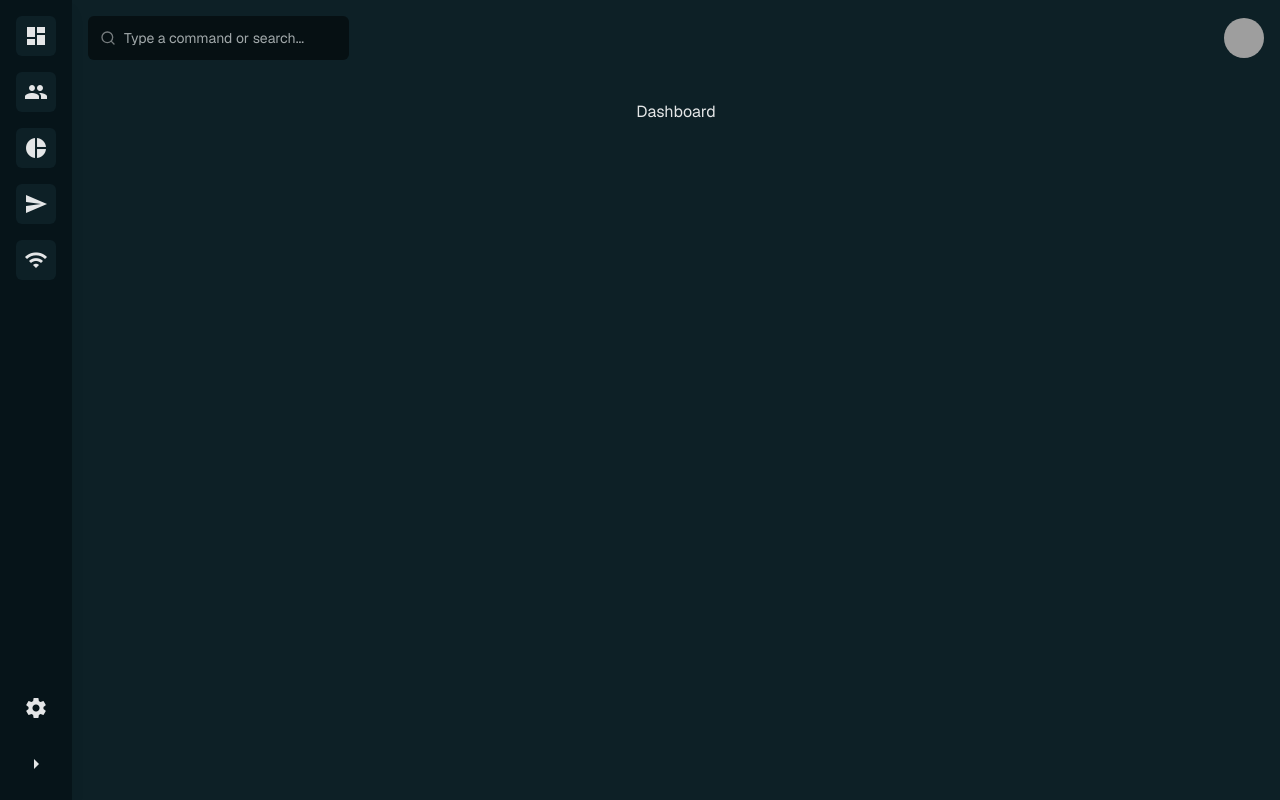
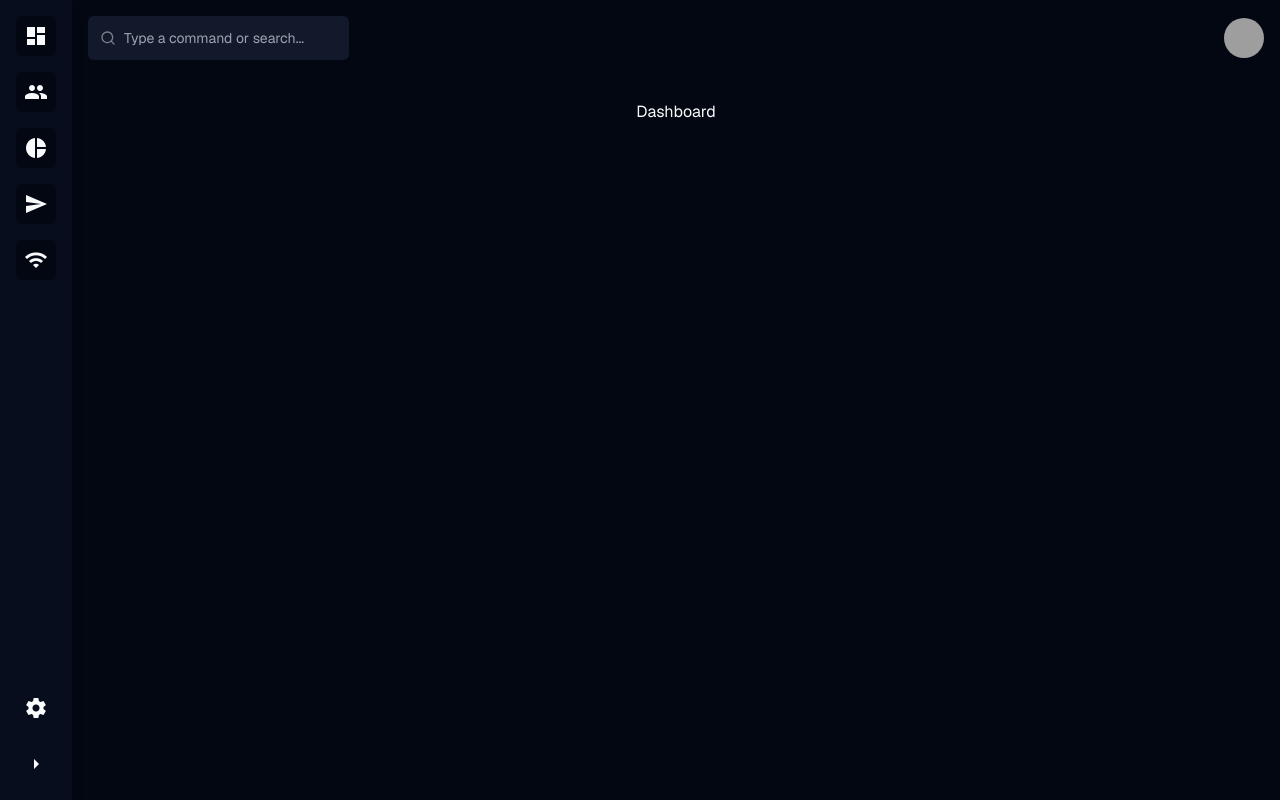
Before and after one commit to danbell123/BlanketWifiV2, a Next.js app: page / in a window 1280 px wide. Built offline with nearby package versions, Linux system fonts and the light colour scheme; grey boxes are pictures that could not be loaded.

Commit message:
colour tweaks

```diff
--- a/app/globals.css
+++ b/app/globals.css
@@ -2,53 +2,53 @@
 @tailwind components;
 @tailwind utilities;
 
+
 @layer base {
+  :root {
+    --background: 224 71.4% 4.1%;
+    --foreground: 210 20% 98%;
+    --card: 224 60% 7%;
+    --card-foreground: 210 20% 95%;
+    --popover: 224, 42%, 12%;
+    --popover-foreground: 210 20% 90%;
+    --primary: 206 65% 48%;
+    --primary-foreground: 210 20% 100%;
+    --secondary: 215 27.9% 16.9%;
+    --secondary-foreground: 210 20% 98%;
+    --muted: 215 27.9% 16.9%;
+    --muted-foreground: 217.9 10.6% 64.9%;
+    --accent: 215 27.9% 16.9%;
+    --accent-foreground: 210 20% 98%;
+    --destructive: 0 43% 50%;
+    --destructive-foreground: 210 20% 98%;
+    --border: 215 27.9% 16.9%;
+    --input: 215 27.9% 16.9%;
+    --ring: 216 12.2% 45%;
+    --radius: 0.5rem;
+  }
 
-:root  {
-  --background: 194 50% 10%;
-  --foreground: 194 5% 90%;
-  --card: 194, 62%, 6%;
-  --card-foreground: 194 5% 90%;
-  --popover: 194 50% 5%;
-  --popover-foreground: 194 5% 90%;
-  --primary: 194 78% 42%;
-  --primary-foreground: 0 0% 100%;
-  --secondary: 194 30% 20%;
-  --secondary-foreground: 0 0% 100%;
-  --muted: 156 30% 25%;
-  --muted-foreground: 194 5% 65%;
-  --accent: 156 30% 25%;
-  --accent-foreground: 194 5% 90%;
-  --destructive: 0 60% 50%;
-  --destructive-foreground: 194 5% 90%;
-  --border: 194, 15%, 26%;
-  --input: 194 30% 50%;
-  --ring: 194 78% 42%;
-  --radius: 0.5rem;
-}
-.dark  {
-  --background: 194 60% 95%;
-  --foreground: 194 5% 10%;
-  --card: 194 50% 90%;
-  --card-foreground: 194 5% 15%;
-  --popover: 194 60% 95%;
-  --popover-foreground: 194 95% 10%;
-  --primary: 194 78% 42%;
-  --primary-foreground: 0 0% 100%;
-  --secondary: 194 30% 87%;
-  --secondary-foreground: 0 0% 0%;
-  --muted: 156 30% 87%;
-  --muted-foreground: 194 5% 40%;
-  --accent: 156 30% 87%;
-  --accent-foreground: 194 5% 15%;
-  --destructive: 0 60% 50%;
-  --destructive-foreground: 194 5% 90%;
-  --border: 194 30% 82%;
-  --input: 194 30% 50%;
-  --ring: 194 78% 42%;
-  --radius: 0.5rem;
-}
-
+  .dark {
+    --background: 0 0% 100%;
+    --foreground: 224 71.4% 4.1%;
+    --card: 0 0% 100%;
+    --card-foreground: 224 71.4% 4.1%;
+    --popover: 0 0% 100%;
+    --popover-foreground: 224 71.4% 4.1%;
+    --primary: 220.9 39.3% 11%;
+    --primary-foreground: 210 20% 98%;
+    --secondary: 220 14.3% 95.9%;
+    --secondary-foreground: 220.9 39.3% 11%;
+    --muted: 220 14.3% 95.9%;
+    --muted-foreground: 220 8.9% 46.1%;
+    --accent: 220 14.3% 95.9%;
+    --accent-foreground: 220.9 39.3% 11%;
+    --destructive: 0 84.2% 60.2%;
+    --destructive-foreground: 210 20% 98%;
+    --border: 220 13% 91%;
+    --input: 220 13% 91%;
+    --ring: 224 71.4% 4.1%;
+    --radius: 0.5rem;
+  }
 }
 
 @layer base {
```
